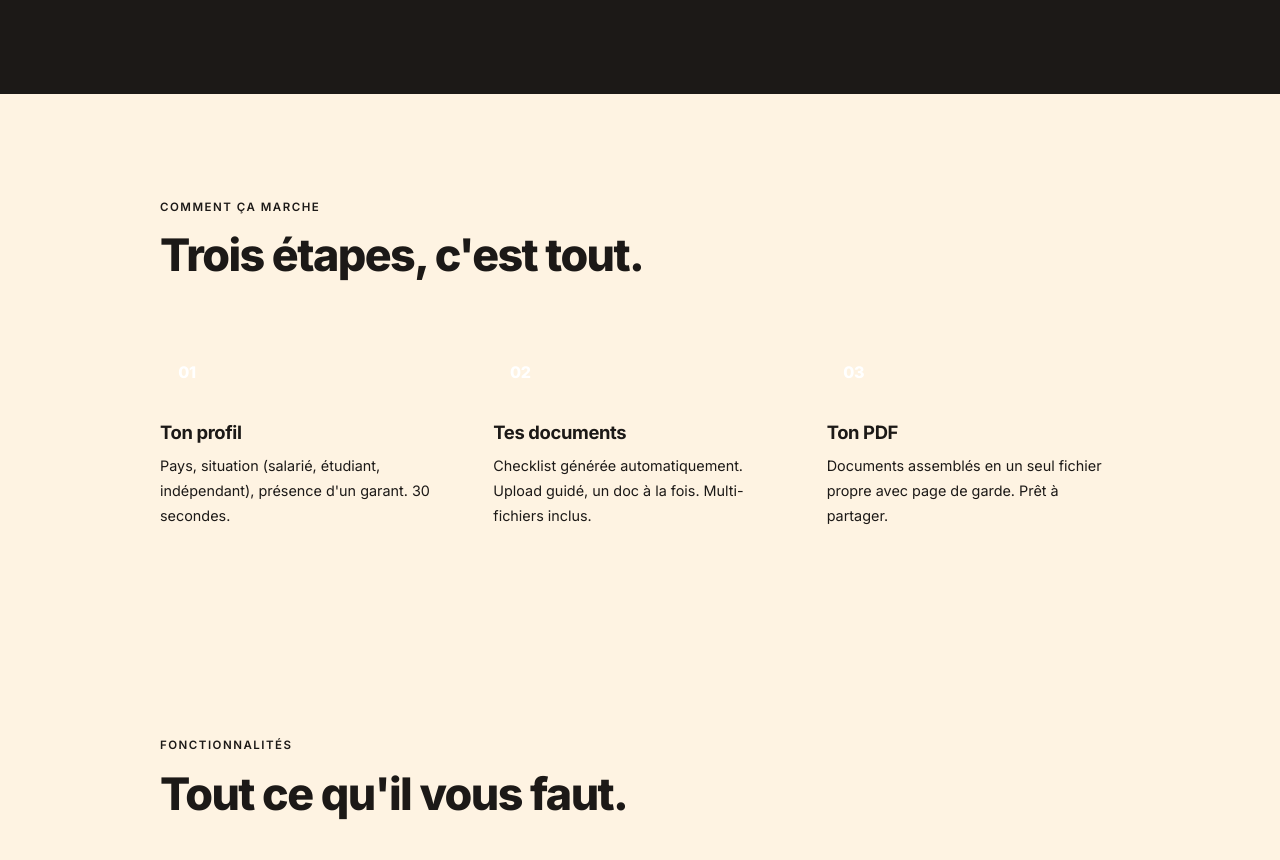
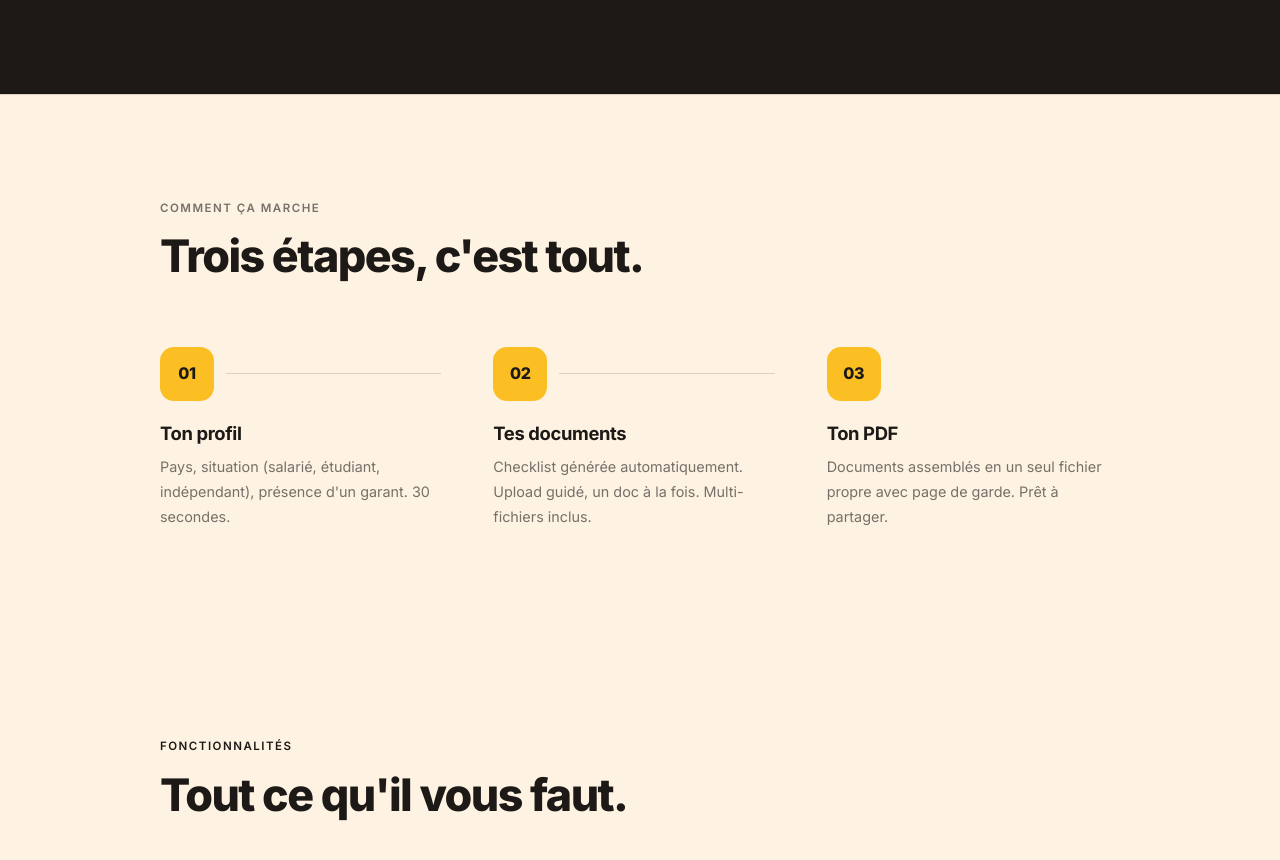
Before and after one commit to LoicDupong/locataire-pro, a Next.js app: page / in a window 1280 px wide. Shown: the part 1246-2106 px from the top of the page. Built offline with nearby package versions, Linux system fonts and the light colour scheme.

Commit message:
feat: apply design system to HowItWorks

```diff
--- a/components/landing/HowItWorks.module.scss
+++ b/components/landing/HowItWorks.module.scss
@@ -1,6 +1,7 @@
 .section {
   padding: 104px 24px;
-  background: var(--bg);
+  background: var(--cream);
+  border-top: 1px solid var(--ink-15);
 }
 
 .inner {
@@ -17,7 +18,7 @@
   letter-spacing: 0.13em;
   font-size: 0.72rem;
   font-weight: 600;
-  color: var(--muted);
+  color: var(--ink-60);
   margin-bottom: 14px;
 }
 
@@ -25,7 +26,7 @@
   font-size: clamp(1.9rem, 3.8vw, 2.8rem);
   font-weight: 800;
   letter-spacing: -0.035em;
-  color: var(--fg);
+  color: var(--ink);
 }
 
 .steps {
@@ -54,24 +55,23 @@
 .stepNumber {
   width: 54px;
   height: 54px;
-  background: var(--fg);
-  color: #fff;
+  background: var(--sun);
+  color: var(--ink);
   border-radius: 14px;
   display: flex;
   align-items: center;
   justify-content: center;
-  font-family: var(--font-display);
+  font-family: var(--font-sans);
   font-weight: 800;
   font-size: 1rem;
   letter-spacing: -0.02em;
   flex-shrink: 0;
 }
 
-// Horizontal connector between steps (desktop only)
 .connector {
   flex: 1;
   height: 1px;
-  background: var(--border);
+  background: var(--ink-15);
   margin: 0 12px;
 
   @media (max-width: 660px) {
@@ -89,11 +89,11 @@
   font-size: 1.15rem;
   font-weight: 700;
   letter-spacing: -0.02em;
-  color: var(--fg);
+  color: var(--ink);
 }
 
 .stepDesc {
   font-size: 0.9rem;
   line-height: 1.75;
-  color: var(--muted);
+  color: var(--ink-60);
 }
```
